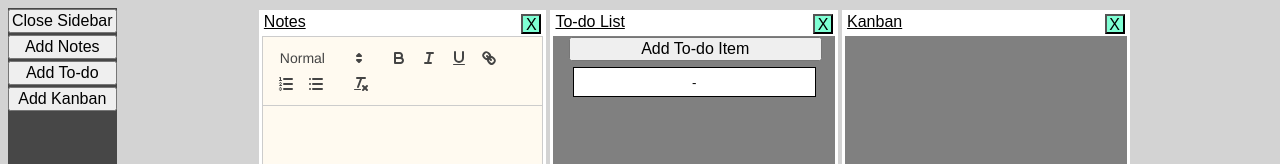
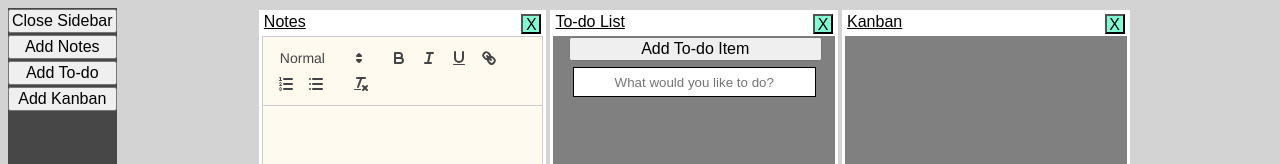
Before and after one commit to J-Wll/dev-companion, a React (Vite) app: page / in a window 1280 px wide. Both pictures are taken after a click on the button "Add To-do Item". Shown: the top 164 px of the page. Built offline with nearby package versions, Linux system fonts and the light colour scheme.

Commit message:
Placeholder to-do text

```diff
--- a/src/TodoContent.jsx
+++ b/src/TodoContent.jsx
@@ -5,7 +5,7 @@ export default function TodoContent() {
     const [todoList, setTodoList] = useState([]);
 
     function addTodo() {
-        setTodoList((prev) => [...prev, { key: self.crypto.randomUUID(), data: "-" }]);
+        setTodoList((prev) => [...prev, { key: self.crypto.randomUUID(), data: "" }]);
     }
 
     function updateTodoText(newVal, key) {
@@ -31,7 +31,7 @@ function TodoItem(props) {
 
     return (
         <div className="todo-item">
-            <input type='text' value={props.text} onChange={(e) => props.updateTodoText(e.target.value, props.counter)} />
+            <input type="text" placeholder="What would you like to do?" value={props.text} onChange={(e) => props.updateTodoText(e.target.value, props.counter)} />
         </div>
     )
 }
```
